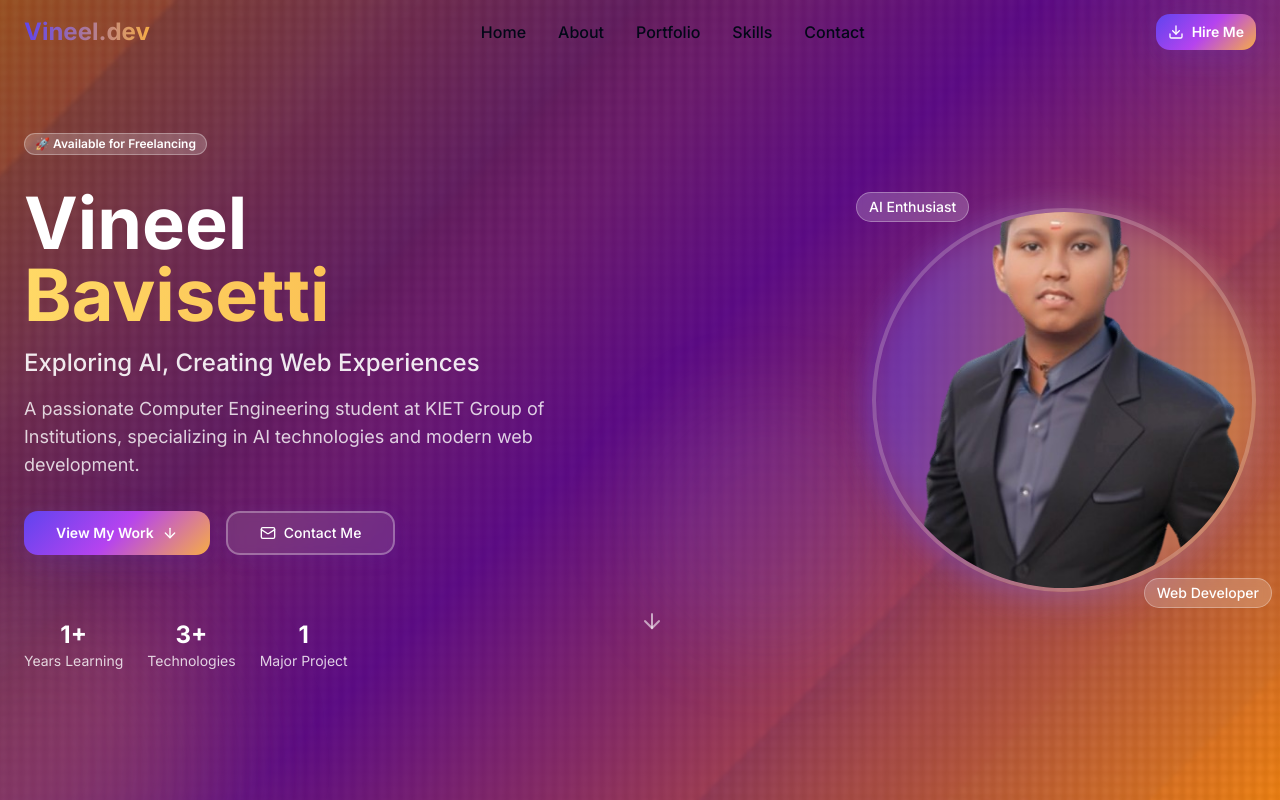
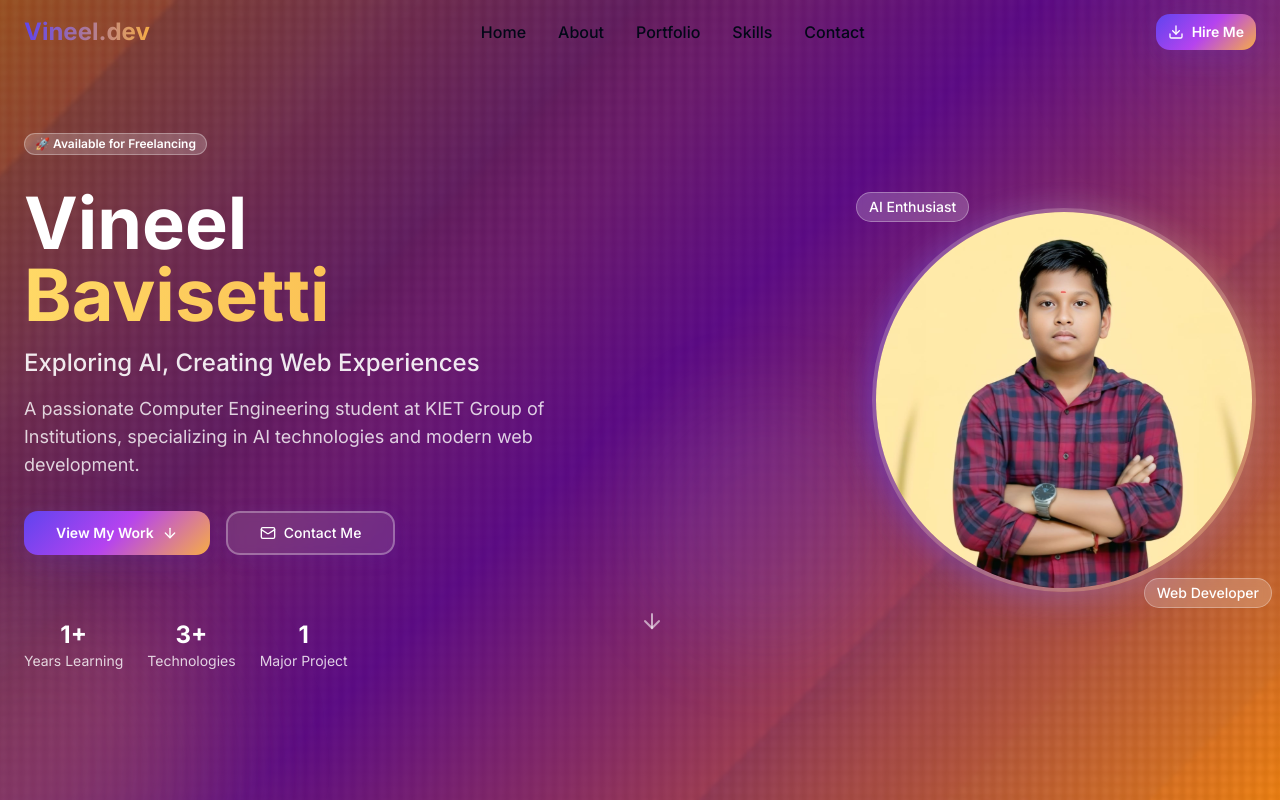
Before and after one commit to bavisettivineel-tech/vineel-ai-web-journey, a React (Vite) app: page / in a window 1280 px wide. Shown: the top 800 px of the page. Built offline with nearby package versions, Linux system fonts and the light colour scheme.

Commit message:
Change profile photo

```diff
--- a/src/components/Hero.tsx
+++ b/src/components/Hero.tsx
@@ -93,7 +93,7 @@ const Hero = () => {
               <div className="absolute inset-0 bg-gradient-to-r from-primary to-accent rounded-full blur-lg opacity-70 animate-pulse"></div>
               <div className="relative w-80 h-80 lg:w-96 lg:h-96 rounded-full overflow-hidden border-4 border-white/20 shadow-strong">
                 <img
-                  src="/lovable-uploads/vineel-profile-new.png"
+                  src="/lovable-uploads/vineel-profile-updated.jpg"
                   alt="Vineel Bavisetti - AI & Web Development Enthusiast"
                   className="w-full h-full object-cover object-center scale-110"
                 />
```
Also changed, not shown: public/lovable-uploads/vineel-profile-updated.jpg (added).
